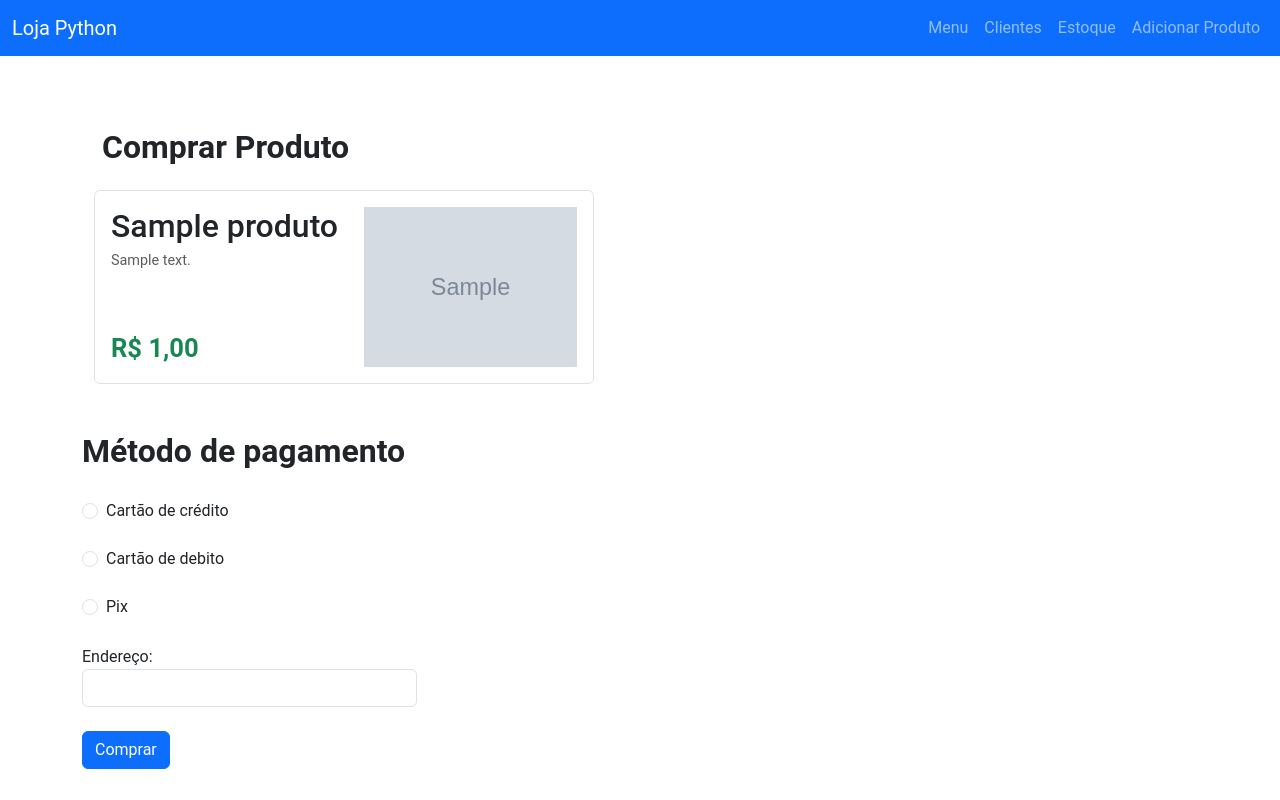
After one commit to CristyanRyan077/LojaPython, a Django app: page /comprar/1/ in a window 1280 px wide. The commit adds this page. Run offline with Django 5.2, Linux system fonts and the light colour scheme; tables that the repository leaves empty hold one stand-in row (values such as "Sample post"); grey boxes marked "Sample" are stand-in pictures.

Commit message:
adicionado a compra de produtos

```diff
--- a/django_basico/settings.py
+++ b/django_basico/settings.py
@@ -12,6 +12,7 @@ https://docs.djangoproject.com/en/5.2/ref/settings/
 
 from pathlib import Path
 import os
+from django.contrib.messages import constants as messages
 
 
 # Build paths inside the project like this: BASE_DIR / 'subdir'.
--- a/estoque/models.py
+++ b/estoque/models.py
@@ -13,6 +13,16 @@ class produto(models.Model):
     def __str__(self):
         return f"{self.nome} - {self.quantidade} unidades - R${self.preco:.2f}"
 
+class Compra(models.Model):
+    METODOS_PAGAMENTO = [
+        ('credito', 'Cartão de crédito'),
+        ('debito', 'Cartão de débito'),
+        ('pix', 'Pix'),
+    ]
+    produto = models.ForeignKey(produto, on_delete=models.CASCADE)
+    metodo_pagamento = models.CharField(max_length=10, choices=METODOS_PAGAMENTO)
+    endereco = models.CharField(max_length=255)
+    data_compra = models.DateTimeField(auto_now_add=True)
 
 class Cliente(models.Model):
     nome = models.CharField(max_length=100)
--- a/estoque/templates/Loja.html
+++ b/estoque/templates/Loja.html
@@ -30,7 +30,7 @@
 </style>
 
 {% for produto in produtos %}
-  <a href="{% url 'editar_produto' produto.id %}"  class="text-decoration-none text-reset">
+  <a href="{% url 'comprar_produto' produto.id %}"  class="text-decoration-none text-reset">
     <div class="container my-4">
       <div class="d-flex border rounded p-3 mb-3 bg-white hover-card" style="background-color: #fff;">
         <div class="flex-grow-1 me-3 d-flex flex-column" style="height:100%;">
--- /dev/null
+++ b/estoque/templates/comprar_produto.html
@@ -0,0 +1,63 @@
+{% extends 'base.html' %}
+{% load static %}
+{% block content %}
+
+<style>
+  body {
+    font-family: 'Roboto', sans-serif;
+  }
+  .img {
+    max-height: 160px;
+    width: auto;
+    object-fit:cover;
+  }
+  .radiosize{
+    border: 0px;
+    width: 100%;
+    height: 2em;
+  }
+
+</style>
+<h2 class="fw-bold mb-1" style="padding-left:20px;">  Comprar Produto</h1>
+  <div class="container my-4">
+      <div class="d-flex border rounded p-3 mb-3 bg-white" style="width:500px;" >
+        <div class="flex-grow-1 me-3 d-flex flex-column">
+          <div>
+         <h2 class="fw-semi-bold mb-1">{{ produto.nome }}</h2>
+          <p class="mb-1 text-muted" style="font-size: 0.9rem;">
+          {{ produto.descricao }}</p>
+          </div>
+          <div class="mt-auto price-bottom">
+            <span class="text-success fw-bold" style="font-size:1.6rem;">R$ {{ produto.preco }}</span>
+          </div>
+        </div>
+        {% if produto.imagem %}
+        <img class="img" src="{{ produto.imagem.url }}" alt="{{ produto.nome }}">
+        {% else %}
+        <img src="{% static 'estoque/img/baixados.png' %}" alt="Sem imagem">
+        {% endif %}
+      </div>
+    </div>
+    <br>
+
+    <form method="POST">
+        {% csrf_token %}
+        <h2 class="fw-bold mb-1"> Método de pagamento</h1> <br>
+        <div class="form-check">
+            <input type="radio" class="form-check-input" id="credito" name="metodo_pagamento" value="credito" required>
+            <label for="credito">Cartão de crédito</label><br><br>
+
+            <input type="radio" class="form-check-input" id="debito" name="metodo_pagamento" value="debito">
+            <label for="debito">Cartão de debito</label><br><br>
+
+            <input type="radio" class="form-check-input" id="pix" name="metodo_pagamento" value="pix">
+            <label for="pix">Pix</label>
+        </div>
+        <br>
+        <label>Endereço:</label> <br>
+        <input type="text" name="endereco" class="form-control input-pequeno" maxlength="30" required><br>
+
+        <button type="submit" class="btn btn-primary">Comprar</button>
+    </form>
+
+{% endblock %}
--- a/estoque/templates/ver_estoque.html
+++ b/estoque/templates/ver_estoque.html
@@ -24,7 +24,7 @@
                         <td>{{ produto.id }}</td>
                         <td>{{ produto.nome }}</td>
                         <td>{{ produto.quantidade }}</td>
-                        <td>R$ {{ produto.preco }}</td>
+                        <td>R$ {{ produto.preco|floatformat:2 }}</td>
                         <td>{{ produto.data_criacao|date:"d/m/Y H:i"}}</td>
                         <div class="d-flex justify-content-center gap-2">
                         <td>
--- a/estoque/urls.py
+++ b/estoque/urls.py
@@ -13,4 +13,5 @@ urlpatterns = [
     path("novocliente/", views.adicionar_cliente, name="adicionar_cliente"),
     path("editarcliente/<int:id>/", views.editar_cliente, name="editar_cliente"),
     path("removercliente/<int:id>/", views.remover_cliente, name="remover_cliente"),
+    path("comprar/<int:id>/",views.comprar_produto, name="comprar_produto"),
 ]
--- a/estoque/views.py
+++ b/estoque/views.py
@@ -1,6 +1,9 @@
 from django.shortcuts import render, redirect, get_object_or_404
 from django.http import HttpResponse
-from .models import produto, Cliente
+from .models import produto, Cliente, Compra
+from decimal import Decimal, InvalidOperation
+from django.contrib import messages
+
 
 def loja_python(request):
     produtos = produto.objects.all()
@@ -49,16 +52,20 @@ def remover_cliente(request, id):
 
 def adicionar_produto(request):
     if request.method == "POST":
+        try:
+            preco_formatado = request.POST.get("preco", "0").replace(",", ".")
+            preco_decimal = Decimal(preco_formatado)
+        except (InvalidOperation, ValueError):
+            preco_decimal = Decimal("0.00")
         nome = request.POST.get("nome")
         quantidade = request.POST.get("quantidade")
-        preco = request.POST.get("preco")
         descricao = request.POST.get("descricao")
-        imagem = request.FILES.get('imagem')
+        imagem = request.FILES.get("imagem")
 
         produto.objects.create(
             nome=nome.capitalize().strip(),
             quantidade=int(quantidade),
-            preco=float(preco),
+            preco=preco_decimal,
             descricao=descricao,
             imagem=imagem,
         )
@@ -81,9 +88,16 @@ def adicionar_cliente(request):
 def editar_produto(request, id):
     produtos = get_object_or_404(produto, id=id)
     if request.method == "POST":
+        try:
+            preco_formatado = request.POST.get("preco", "0").replace(",", ".")
+            preco_decimal = Decimal(preco_formatado)
+        except (InvalidOperation, ValueError):
+            preco_decimal = Decimal("0.00")
         produtos.nome = request.POST.get("nome")
         produtos.quantidade = request.POST.get("quantidade")
         produtos.preco = request.POST.get("preco")
+        produtos.descricao = request.POST.get("descricao")
+        produtos.imagem = request.FILES.get("imagem")
         preco_str = request.POST.get("preco", "").replace(",", ".")
         produtos.preco = preco_str
         produtos.save()
@@ -112,3 +126,27 @@ def ver_clientes(request):
             return redirect("ver_clientes")
     clientes = Cliente.objects.all()
     return render(request, "ver_clientes.html", {"clientes": clientes})
+
+
+def comprar_produto(request, id):
+    produtos = get_object_or_404(produto, id=id)
+    if request.method == "POST":
+        metodo_pagamento = request.POST.get("metodo_pagamento")
+        endereco = request.POST.get("endereco")
+        if not metodo_pagamento or not endereco:
+            messages.error(request, "Preencha todos os campos.")
+            return redirect("comprar_produto", id=id)
+        if produtos.quantidade > 0:
+            produtos.quantidade -= 1
+            produtos.save()
+            Compra.objects.create(
+                produto=produtos,
+                metodo_pagamento=metodo_pagamento,
+                endereco=endereco
+            )
+            messages.success(request, "Compra realizada com sucesso!")
+            return redirect("loja_python")
+        else:
+            messages.error(request, "Produto sem estoque disponível.")
+            return redirect("loja_python")
+    return render(request, "comprar_produto.html", {"produto": produtos})
```
Also changed, not shown: estoque/templates/editar_produto.html (+15 -3 lines), estoque/migrations/0009_compra.py (added).
